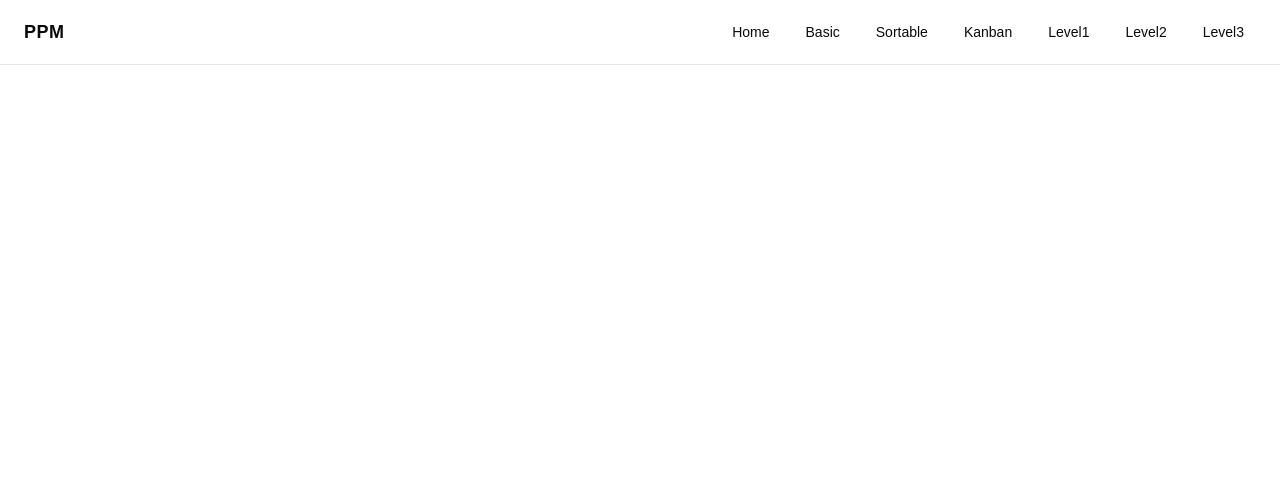
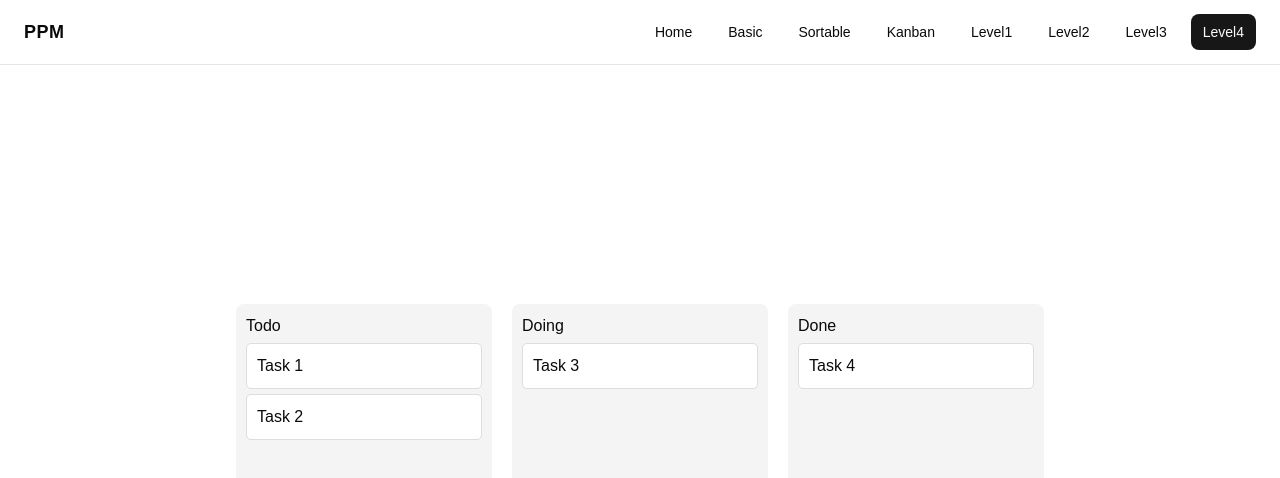
Before and after one commit to PrithiviPM2580/frontend-labs, a React (Vite) app in the folder dnd-react/: page /level4 in a window 1280 px wide. Shown: the top 478 px of the page. Built offline with nearby package versions, Linux system fonts and the light colour scheme.

Commit message:
feat: add Level4 page with Kanban component; update routing in AppRoute and Navbar

```diff
--- a/dnd-react/src/components/Navbar.tsx
+++ b/dnd-react/src/components/Navbar.tsx
@@ -93,6 +93,18 @@ const Navbar = () => {
           >
             Level3
           </NavLink>
+          <NavLink
+            to="/level4"
+            className={({ isActive }) =>
+              `rounded-md px-3 py-2 text-sm transition-colors ${
+                isActive
+                  ? "bg-primary text-primary-foreground"
+                  : "hover:bg-muted"
+              }`
+            }
+          >
+            Level4
+          </NavLink>
         </div>
       </div>
     </nav>
--- /dev/null
+++ b/dnd-react/src/pages/Level4.tsx
@@ -0,0 +1,53 @@
+import { useState } from "react";
+
+const Level4 = () => {
+  return (
+    <div className="relative top-0 left-0 w-full h-svh overflow-hidden flex items-center justify-center">
+      <Kanban />
+    </div>
+  );
+};
+
+function Kanban() {
+  const [columns, setColumns] = useState({
+    todo: ["Task 1", "Task 2"],
+    inProgress: ["Task 3"],
+    done: ["Task 4"],
+  });
+  return (
+    <div style={{ display: "flex", gap: "20px" }}>
+      {/* TODO */}
+      <Column title="Todo" items={columns.todo} />
+
+      {/* DOING */}
+      <Column title="Doing" items={columns.inProgress} />
+
+      {/* DONE */}
+      <Column title="Done" items={columns.done} />
+    </div>
+  );
+}
+
+function Column({ title, items }: { title: string; items: string[] }) {
+  return (
+    <div className="w-64 h-80 bg-[#f4f4f4] p-2.5 rounded-md">
+      <h3>{title}</h3>
+
+      {items.map((item) => (
+        <div
+          key={item}
+          style={{
+            padding: "10px",
+            margin: "5px 0",
+            background: "white",
+            border: "1px solid #ddd",
+            borderRadius: "5px",
+          }}
+        >
+          {item}
+        </div>
+      ))}
+    </div>
+  );
+}
+export default Level4;
--- a/dnd-react/src/routes/AppRoute.tsx
+++ b/dnd-react/src/routes/AppRoute.tsx
@@ -6,6 +6,7 @@ import DndKitKanban from "@/pages/DndKitKanban";
 import Level1 from "@/pages/Level1";
 import Level2 from "@/pages/Level2";
 import Level3 from "@/pages/Level3";
+import Level4 from "@/pages/Level4";
 
 const AppRoute = () => {
   return (
@@ -17,6 +18,7 @@ const AppRoute = () => {
       <Route path="/level1" element={<Level1 />} />
       <Route path="/level2" element={<Level2 />} />
       <Route path="/level3" element={<Level3 />} />
+      <Route path="/level4" element={<Level4 />} />
     </Routes>
   );
 };
```
